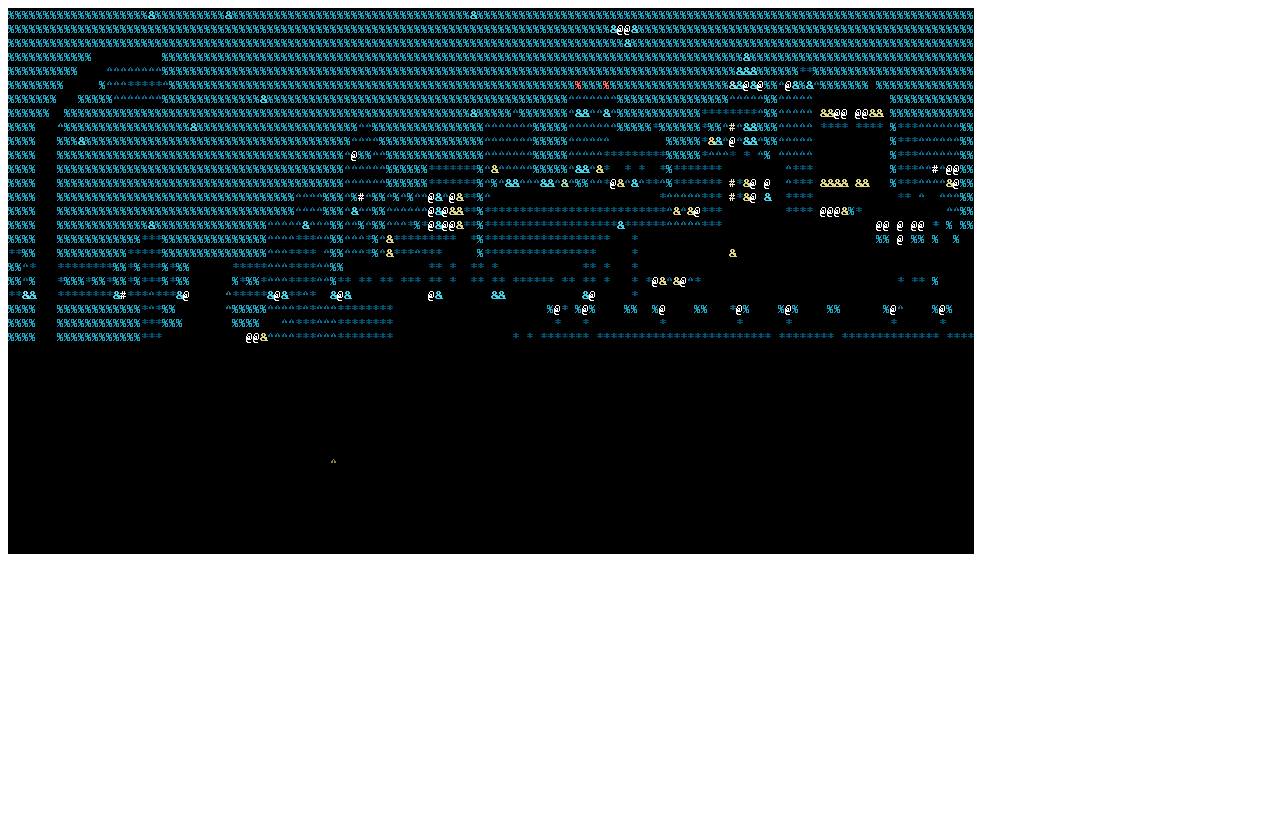
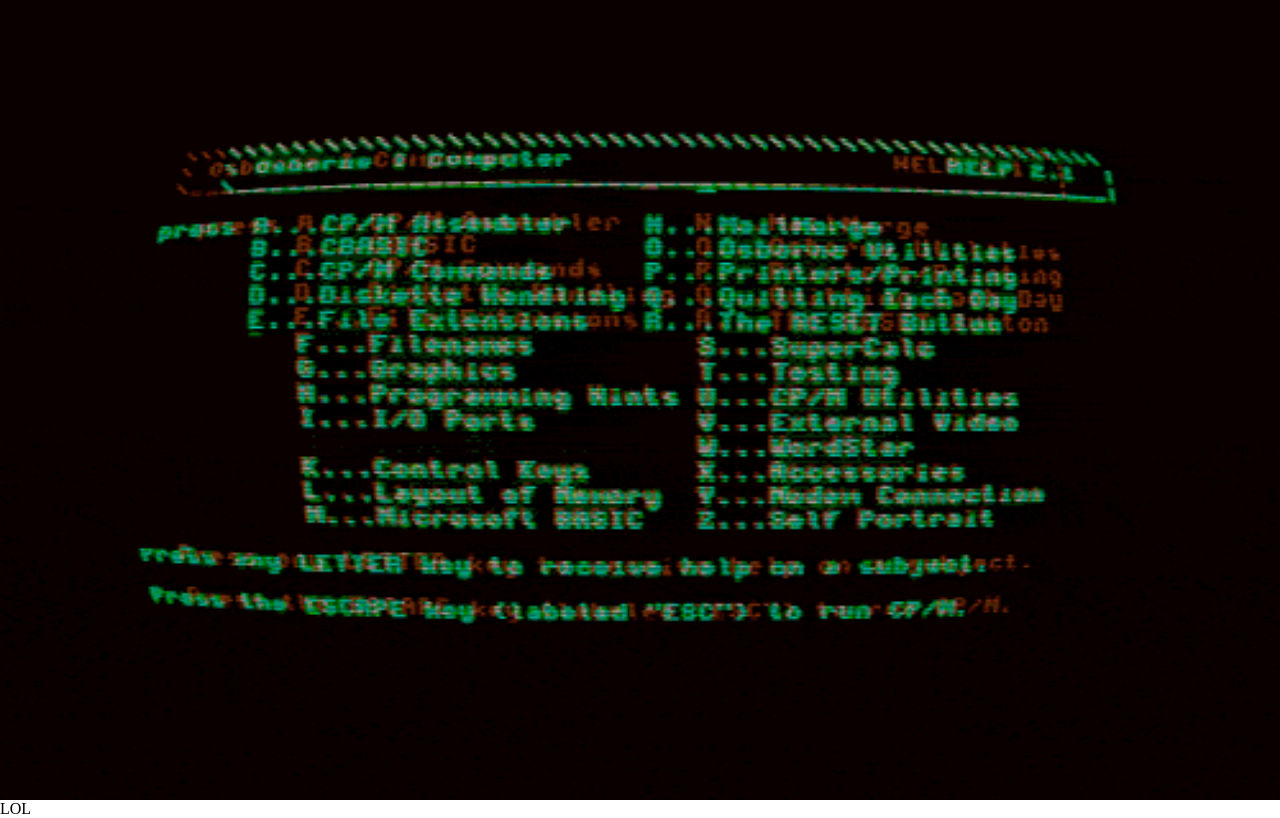
Before and after one commit to CalfCrusher/calfcrusher.github.io, a plain HTML site: page index.html in a window 1280 px wide. Drawn offline with Linux system fonts and the light colour scheme.

Commit message:
Initial commit

```diff
--- a/index.html
+++ b/index.html
@@ -1,3 +1,18 @@
 <html>
-<img src="city.gif" />
+<head>
+<style>
+html,body{
+    margin:0;
+    height:100%;
+}
+img{
+  display:block;
+  width:100%;
+  height:100%;
+  object-fit: fill;
+}
+</style>
+</head>
+<img src="pwnage.gif" alt="">
+LOL
 </html>
```
Also changed, not shown: city.gif (deleted), pwnage.gif (added).
